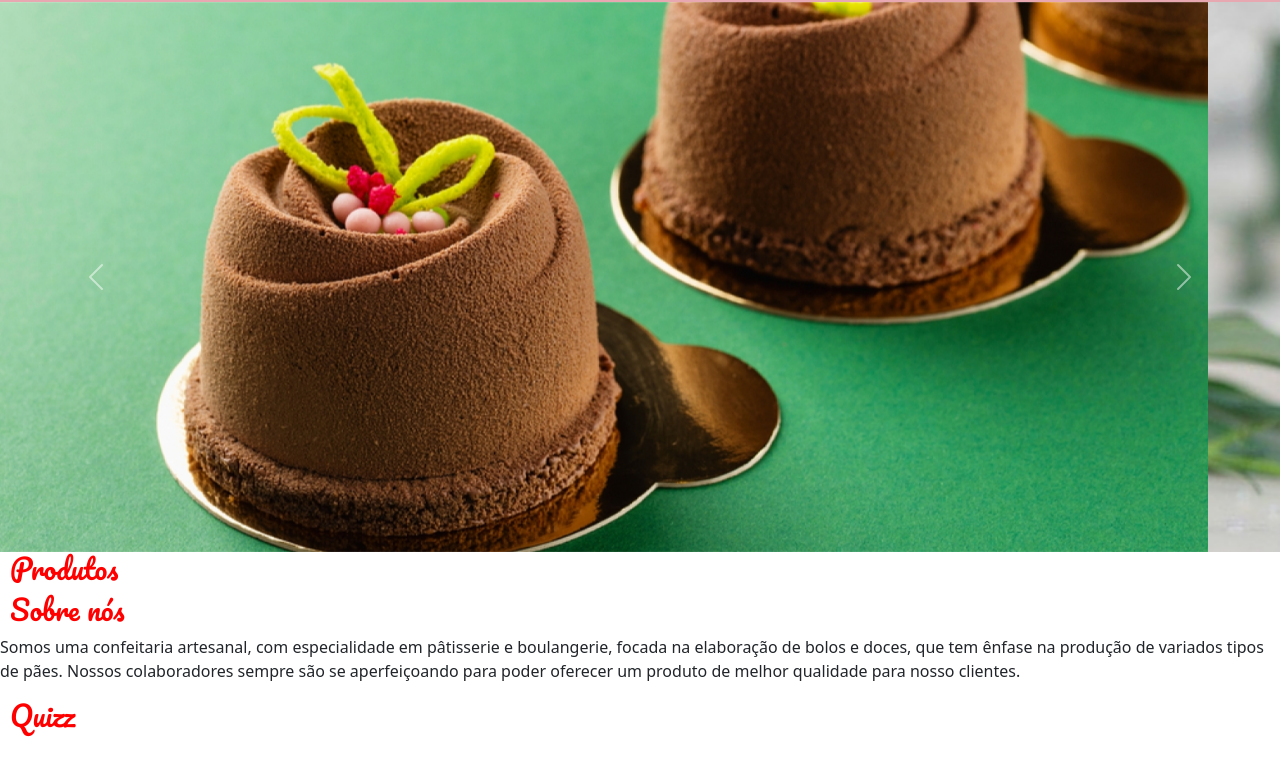
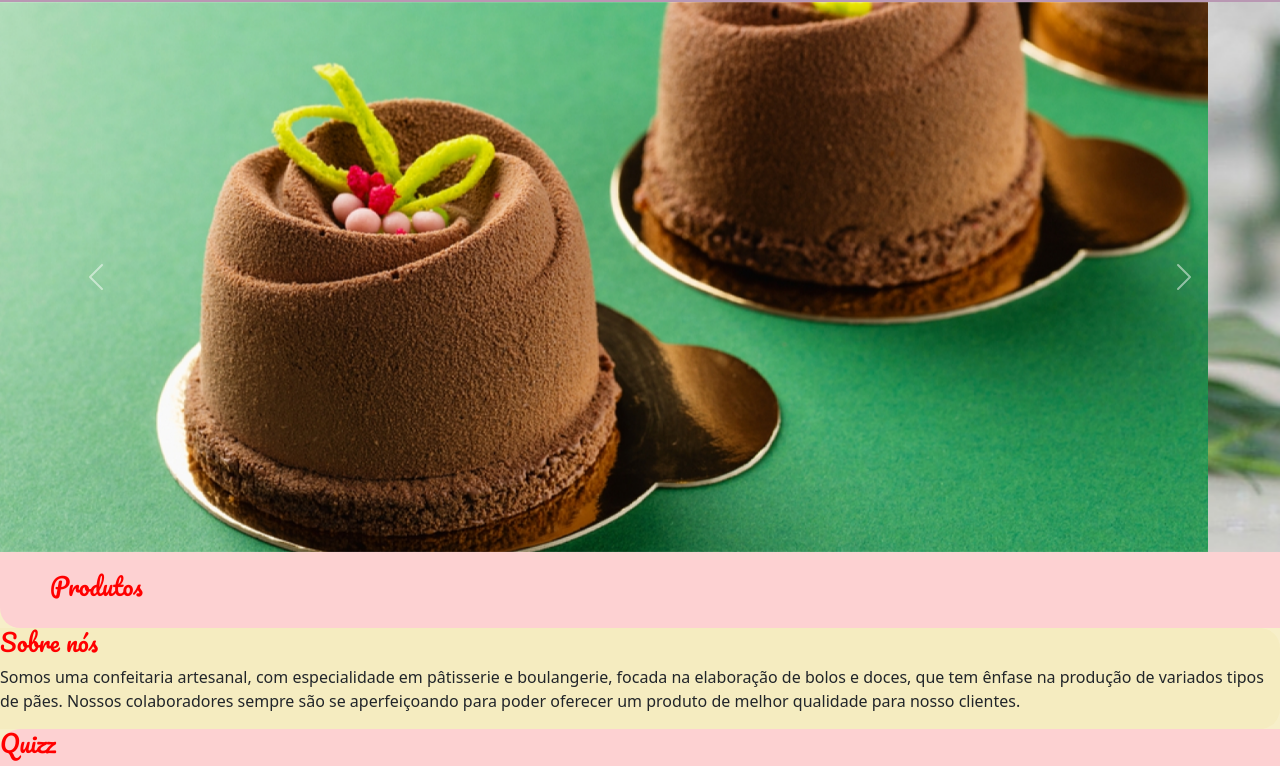
Before and after one commit to leticia-perotti/Swittie, a plain HTML site: page index.html in a window 1280 px wide. Shown: the part 60-826 px from the top of the page. Before the commit the page ends 800 px from the top, so only its background shows below. Drawn offline with nearby package versions, Linux system fonts and the light colour scheme.

Commit message:
imagens produtos

```diff
--- a/index.html
+++ b/index.html
@@ -49,11 +49,31 @@
                 </button>
               </div>
         </div>
-        <div>
-          <h3>Produtos</h3>
+        <div class="corpo">
+          <div class="produtos">
+            <h4>Produtos</h4>
+
+            <div class="lista-produtos">
+              <div class="produto-item">
+
               </div>
-        <div>
-          <h3>Sobre nós</h3>
+
+              <div class="produto-item">
+
+              </div>
+
+              <div class="produto-item">
+
+              </div>
+
+              <div class="produto-item">
+
+              </div>
+
+            </div>
+          </div>
+          <div class="sobre-nos">
+            <h4>Sobre nós</h4>
             <p>
               Somos uma confeitaria artesanal, com especialidade em pâtisserie e boulangerie, focada na elaboração de bolos e doces, que tem ênfase na produção de variados tipos de pães.
 
@@ -62,8 +82,9 @@
 
             </p>
           </div>
-        <div>
-          <h3>Quizz</h3>
+          <div class="quizz">
+            <h4>Quizz</h4>
+          </div>
         </div>
     </main>
     <footer>
--- a/style.css
+++ b/style.css
@@ -4,8 +4,8 @@
     --azul: #4771a3;
     --roxo: #77779d;
     --lilas: #b998b3;
-    --rosa: #e7a8b1;
-    --amarelo: #fdefb0;
+    --rosa: #ffccd4d3;
+    --amarelo: #f6ecbed3;
     --vermelho: #ff0000;
     --branco: #fefefe;
 }
@@ -13,7 +13,7 @@ body{
 
 }
 nav{
-    background-color: var(--rosa);
+    background-color: var(--lilas);
 
     display: flex;
     flex-direction: row;
@@ -55,6 +55,62 @@ ul{
 }
 h3{
     font-family: 'Pacifico', cursive;
-    color: var(--vermelho);
+    color: var(--branco);
     margin-left: 10px;
 }
+
+.corpo{
+    display: flex;
+    flex-direction: column;
+    background-color: var(--amarelo);
+}
+
+.produtos{
+    background-color: var(--rosa);
+    border-bottom-left-radius: 20px;
+
+    padding-left: 50px;
+    padding-right: 50px;
+
+    padding-top: 20px;
+    padding-bottom: 20px;
+}
+.sobre-nos{
+    background-color: var(--amarelo);
+    border-top-right-radius: 20px;
+    border-bottom-right-radius: 20px;
+}
+.quizz{
+    background-color: var(--rosa);
+    border-top-left-radius: 20px;
+}
+
+body::-webkit-scrollbar {
+    width: 6px;               /* width of the entire scrollbar */
+}
+
+body::-webkit-scrollbar-track {
+background: transparent        /* color of the tracking area */
+}
+
+body::-webkit-scrollbar-thumb {
+background-color: rgb(135, 135, 135);    /* color of the scroll thumb */
+border-radius: 30px;       /* roundness of the scroll thumb */
+}
+
+h4{
+    font-family: 'Pacifico', cursive;
+    color:var(--vermelho);
+}
+
+.lista-produtos{
+    display: flex;
+    flex-direction: row;
+    align-items: center;
+
+    overflow: auto;
+}
+
+.produto-item{
+
+}
```
Also changed, not shown: imagens/produto-1.jpg (added), imagens/produto-1.png (added), imagens/produto-3.jpg (added), imagens/produto-4.png (added), imagens/produto-5.jpg (added), imagens/produto-6.jpg (added), imagens/produto-7.jpeg (added). Lines whose indentation alone changed are shown as unchanged.
